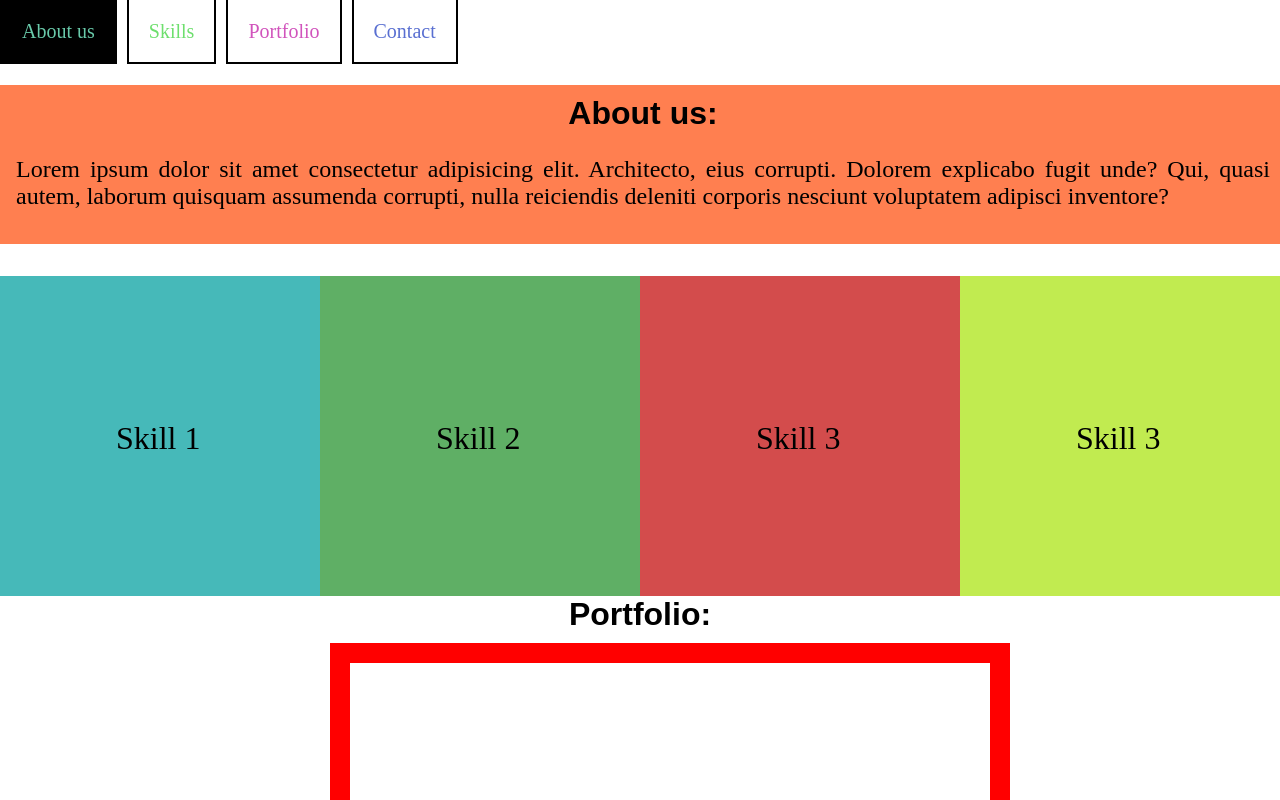
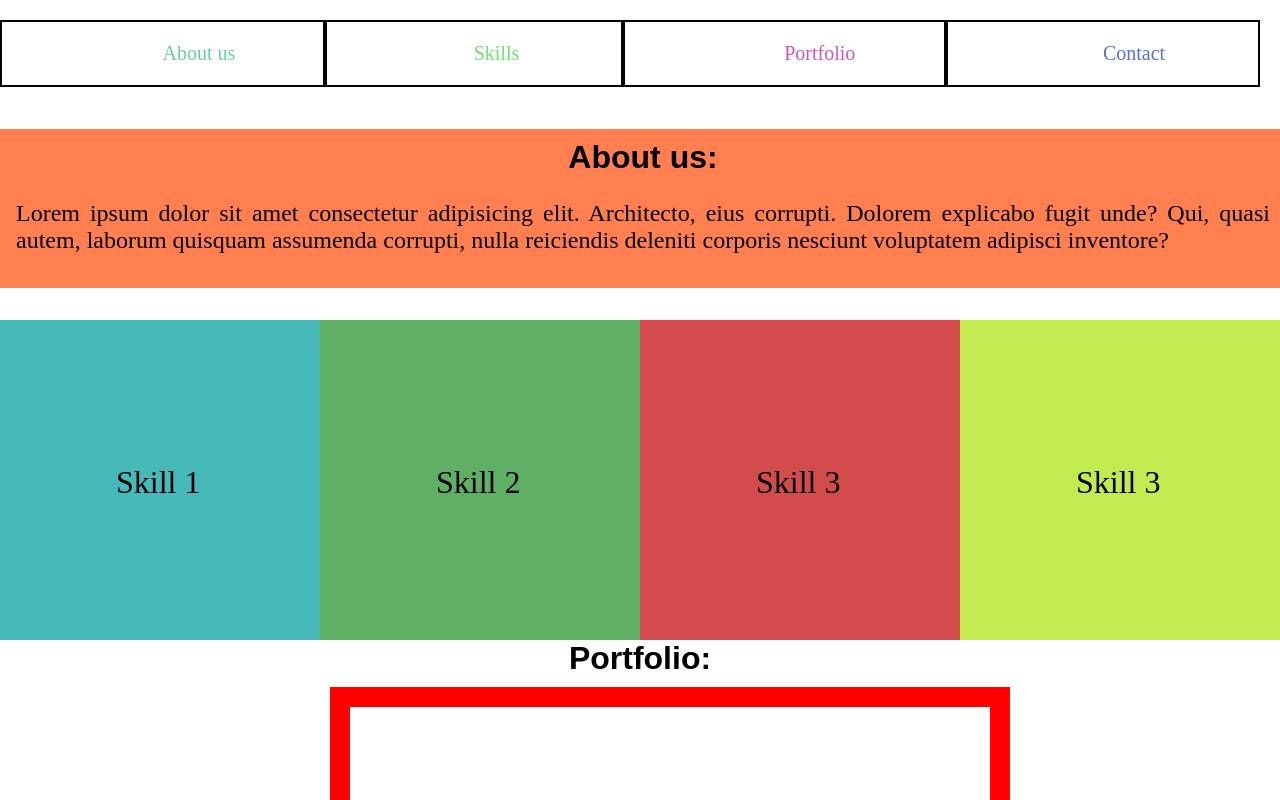
Before and after one commit to adamgarwacki/15-html-prosta-strona, a plain HTML site: page index.html in a window 1280 px wide. Shown: the top 800 px of the page. Drawn offline with Linux system fonts and the light colour scheme.

Commit message:
dodano usprawnienia kodu w pliku 'main.css'

```diff
--- a/main.css
+++ b/main.css
@@ -1,8 +1,18 @@
 /* main.css ma odpowiadać za właściwości stałe dla całego dokumentu oraz za nawigację */
+/*
+Używanie remów i emów:
+em-y są zależne od wcześniej zadanego font-size
+rem-y są niezależne od wcześniej zadanego font-size (od wartości root-a: defaultowo 16px)
+
+zmiana roota:
+
+:root {
+    font-size: 32px;
+}
+*/
 
 body {
     margin: 0px;
-
 }
 
 .naglowek {
@@ -15,8 +25,10 @@ body {
 }
 
 ul#navigation-bar {
+    display: flex;
+    flex-direction: row;
+    justify-content: left;
     list-style-type: none;
-    display: flex;
     margin: 10px;
     margin-left: 0px;
     padding: 10px;
@@ -24,22 +36,23 @@ ul#navigation-bar {
 }
 
 li {
-    display: list-item;
-}
+    display: block;
+    flex-grow: 1;
 
-li a {
-    margin-right: 10px;
     padding: 20px;
-
-    font-size: 20px;
-    text-decoration: none;
 
     border-style: solid;
     border-width: 2px;
     border-color: black;
 }
 
-li a:hover {
+li a {
+    padding-left: 50%;
+
+    font-size: 20px;
+    text-decoration: none;
+}
+
+li:hover {
     background-color: black;
-  color: white;
 }
```
